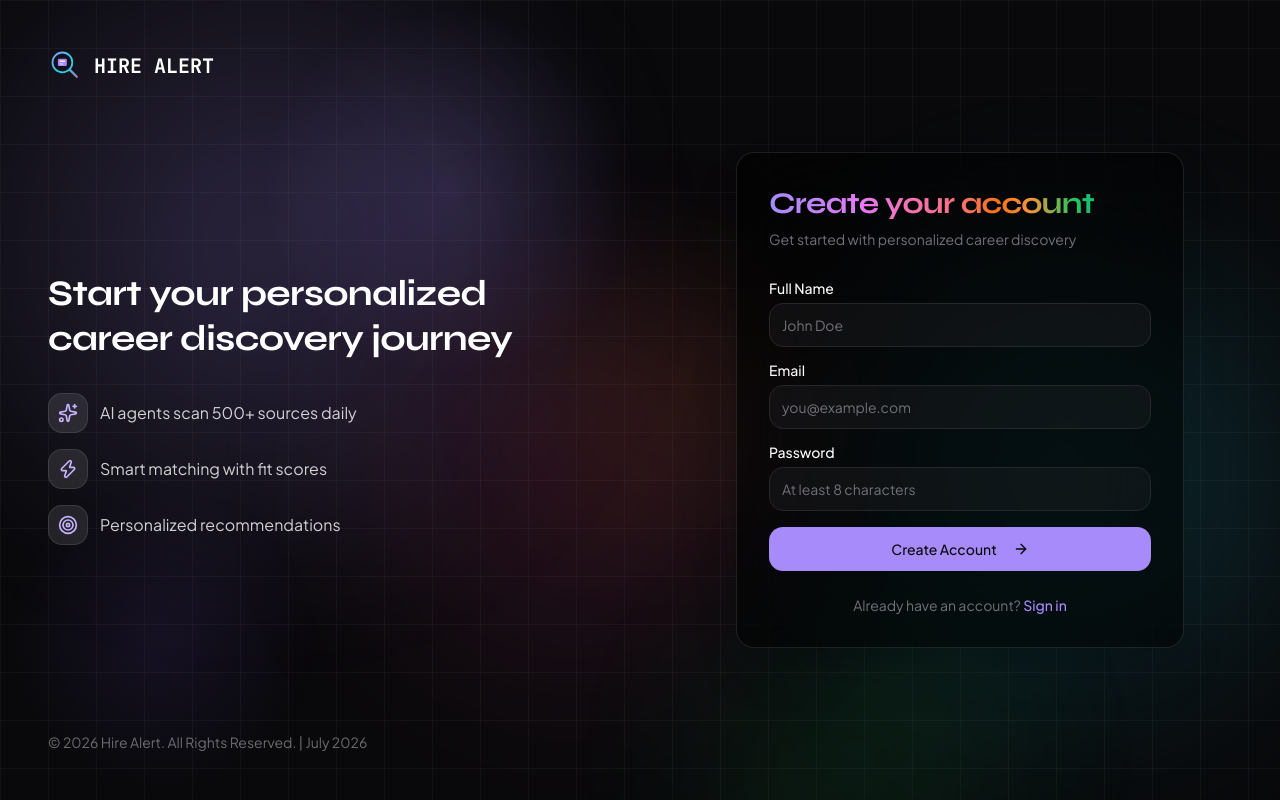
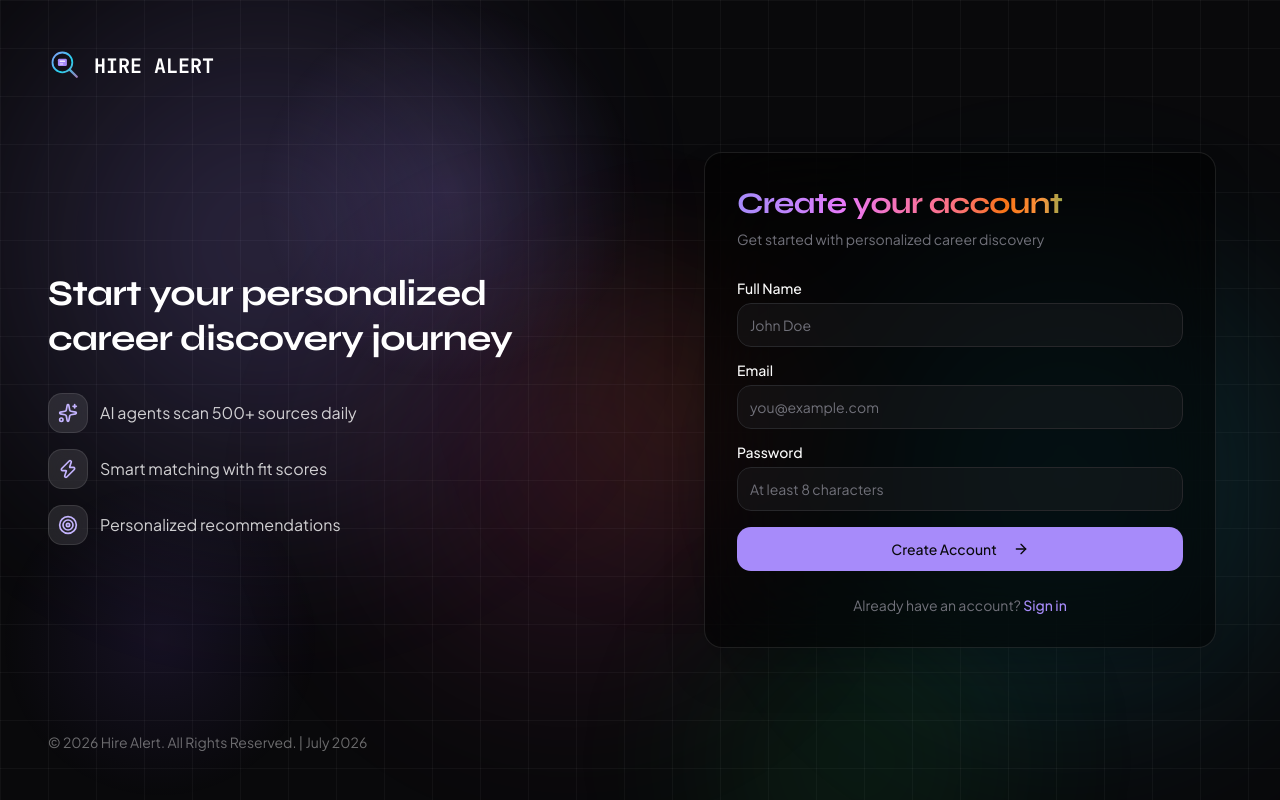
Before and after one commit to udii05/hire-alert, a Next.js app in the folder frontend/: page /auth/register in a window 1280 px wide. Built offline with nearby package versions, Linux system fonts and the light colour scheme.

Commit message:
feat(auth): widen glass form card from max-w-md to max-w-lg

```diff
--- a/frontend/src/app/auth/login/page.tsx
+++ b/frontend/src/app/auth/login/page.tsx
@@ -87,7 +87,7 @@
       {/* Right panel */}
       <div className="flex-1 flex flex-col relative z-10">
         <div className="flex-1 flex items-center justify-center px-4 py-12">
-          <div className="w-full max-w-md">
+          <div className="w-full max-w-lg">
             <div className="rounded-2xl border border-white/10 bg-black/55 backdrop-blur-2xl p-8 shadow-2xl">
               <div className="mb-8">
                 <h1 className="text-3xl font-bold font-heading tracking-tight text-gradient">Welcome back</h1>
--- a/frontend/src/app/auth/register/page.tsx
+++ b/frontend/src/app/auth/register/page.tsx
@@ -99,7 +99,7 @@
       {/* Right panel */}
       <div className="flex-1 flex flex-col relative z-10">
         <div className="flex-1 flex items-center justify-center px-4 py-12">
-          <div className="w-full max-w-md">
+          <div className="w-full max-w-lg">
             <div className="rounded-2xl border border-white/10 bg-black/55 backdrop-blur-2xl p-8 shadow-2xl">
               <div className="mb-8">
                 <h1 className="text-3xl font-bold font-heading tracking-tight text-gradient">Create your account</h1>
```
